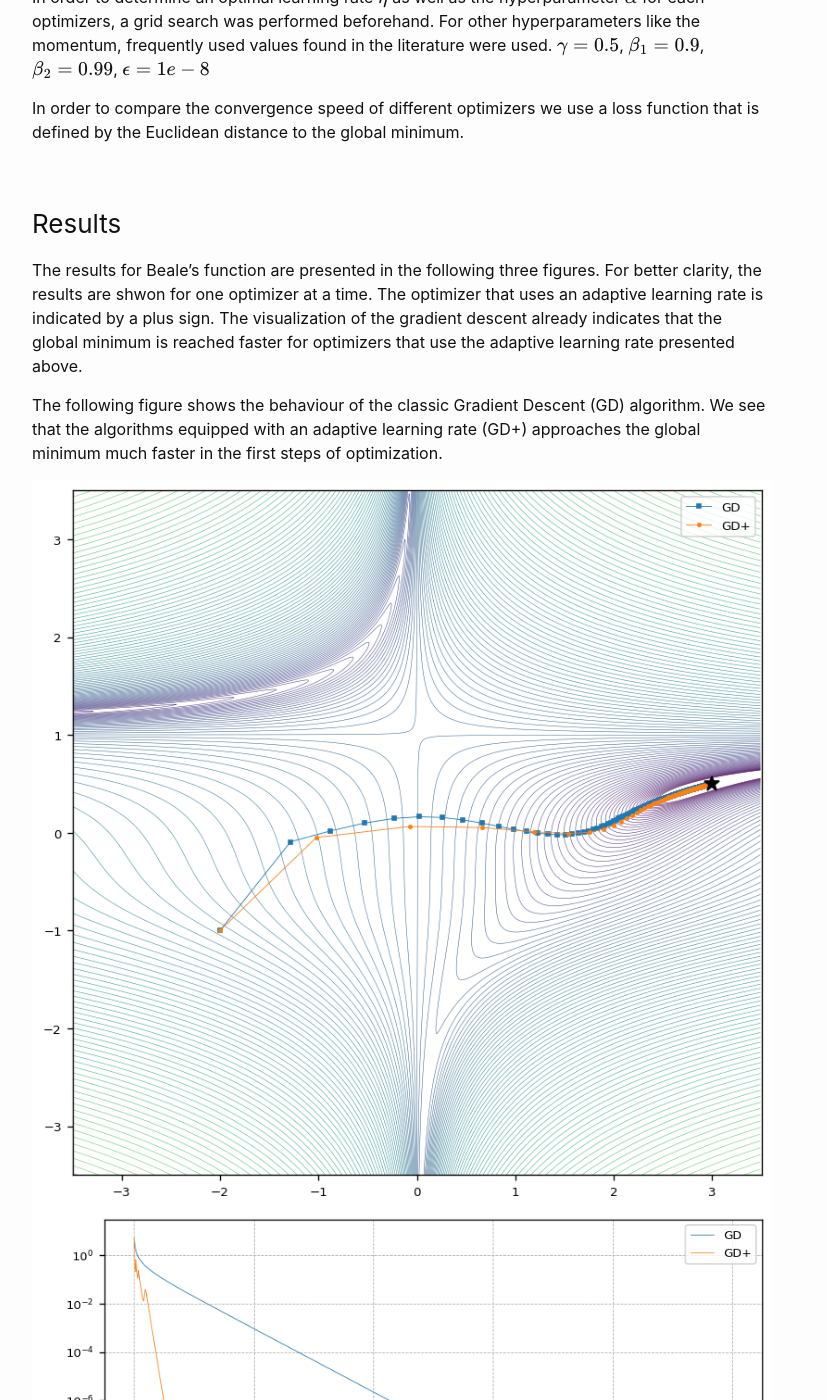
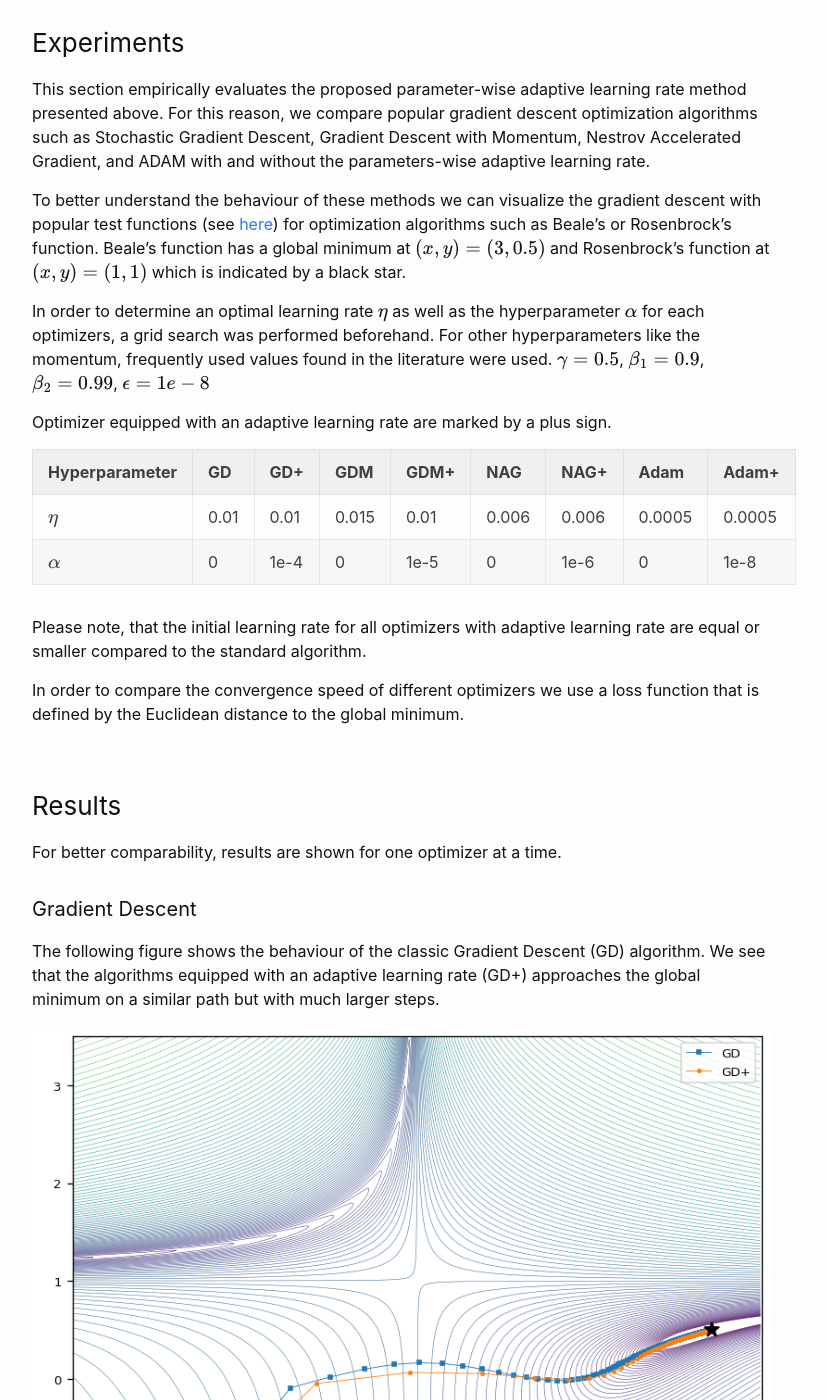
Before and after one commit to kaifishr/kaifishr.github.io, a Jekyll site: the page built from _posts/2020-12-12-adaptive-learning-rate-method.md, in a window 1280 px wide and 1400 px high, scrolled down 5387 px. Shown: the whole window, without its empty margins (238-1065 px from the left). Built offline with Jekyll 4.4.1, drawn with Linux system fonts in a browser that asks for light colours; formulas are drawn with MathJax 3; some of the changed text lies outside the part shown.

Commit message:
- Working on result section

````diff
--- a/_posts/2020-12-12-adaptive-learning-rate-method.md
+++ b/_posts/2020-12-12-adaptive-learning-rate-method.md
@@ -108,64 +108,83 @@
 
 ### Implementation
 
-In this section I want to show how the method introduced above can be integrated into common gradient descent optimization schemes.
+In this section I want to show how the method introduced above can be integrated into common gradient descent optimization schemes. The implementation is fairly straightforward and can also be found on my Github repository (**here**)
 
 ```python
-    def dfdx(x, y, h=1e-9):
-        return 0.5 * (f(x+h, y) - f(x-h, y)) / h
+def f(x, y):
+    """
+    Beale's function
+    """
+    return (1.5 - x + x*y)**2 + (2.25 - x + x*y**2)**2 + (2.625 - x + x*y**3)**2
+```
 
-    def dfdy(x, y, h=1e-9):
-        return 0.5 * (f(x, y+h) - f(x, y-h)) / h
+```python
+def dfdx(x, y, h=1e-9):
+    return 0.5 * (f(x+h, y) - f(x-h, y)) / h
 
-    def gradient_descent():
-        x -= learning_rate * dfdx(x, y)
-        y -= learning_rate * dfdy(x, y)
+def dfdy(x, y, h=1e-9):
+    return 0.5 * (f(x, y+h) - f(x, y-h)) / h
+```
 
-    def gradient_descent():
-        dx = dfdx(x, y)
-        dy = dfdy(x, y)
+```python
+def gradient_descent():
+    x -= learning_rate * dfdx(x, y)
+    y -= learning_rate * dfdy(x, y)
+```
 
-        learning_rate_x += alpha * dx * dx_old
-        learning_rate_y += alpha * dy * dy_old
+```python
+dx_old = 0.0
+dy_old = 0.0
 
-        x -= learning_rate_x * dx
-        y -= learning_rate_y * dy
+learning_rate_x = learning_rate
+learning_rate_y = learning_rate
 
-        dx_old = dx
-        dy_old = dy
+def gradient_descent():
+    dx = dfdx(x, y)
+    dy = dfdy(x, y)
 
-    def gradient_descent_adam():
+    learning_rate_x += alpha * dx * dx_old
+    learning_rate_y += alpha * dy * dy_old
 
-        dx = dfdx(x, y)
-        dy = dfdy(x, y)
+    x -= learning_rate_x * dx
+    y -= learning_rate_y * dy
 
-        m_x = beta_1 * m_x_old + (1.0 - beta_1) * dx
-        m_y = beta_1 * m_y_old + (1.0 - beta_1) * dy
+    dx_old = dx
+    dy_old = dy
+```
 
-        v_x = beta_2 * v_x_old + (1.0 - beta_2) * dx * dx
-        v_y = beta_2 * v_y_old + (1.0 - beta_2) * dy * dy
+```python
+def gradient_descent_adam():
 
-        m_x_hat = m_x / (1.0 - beta_1**(i+1))
-        m_y_hat = m_y / (1.0 - beta_1**(i+1))
+    dx = dfdx(x, y)
+    dy = dfdy(x, y)
 
-        v_x_hat = v_x / (1.0 - beta_2**(i+1))
-        v_y_hat = v_y / (1.0 - beta_2**(i+1))
+    m_x = beta_1 * m_x_old + (1.0 - beta_1) * dx
+    m_y = beta_1 * m_y_old + (1.0 - beta_1) * dy
 
-        learning_rate_x += alpha * dx * dx_old
-        learning_rate_y += alpha * dy * dy_old
+    v_x = beta_2 * v_x_old + (1.0 - beta_2) * dx * dx
+    v_y = beta_2 * v_y_old + (1.0 - beta_2) * dy * dy
 
-        x -= (learning_rate_x / (np.sqrt(v_x_hat) + epsilon)) * m_x_hat
-        y -= (learning_rate_y / (np.sqrt(v_y_hat) + epsilon)) * m_y_hat
+    m_x_hat = m_x / (1.0 - beta_1**(i+1))
+    m_y_hat = m_y / (1.0 - beta_1**(i+1))
 
-        m_x_old = m_x
-        m_y_old = m_y
+    v_x_hat = v_x / (1.0 - beta_2**(i+1))
+    v_y_hat = v_y / (1.0 - beta_2**(i+1))
 
-        v_x_old = v_x
-        v_y_old = v_y
+    learning_rate_x += alpha * dx * dx_old
+    learning_rate_y += alpha * dy * dy_old
 
-        dx_old = dx
-        dy_old = dy
+    x -= (learning_rate_x / (np.sqrt(v_x_hat) + epsilon)) * m_x_hat
+    y -= (learning_rate_y / (np.sqrt(v_y_hat) + epsilon)) * m_y_hat
 
+    m_x_old = m_x
+    m_y_old = m_y
+
+    v_x_old = v_x
+    v_y_old = v_y
+
+    dx_old = dx
+    dy_old = dy
 ```
 
 ### Experiments
@@ -176,24 +195,40 @@
 
 In order to determine an optimal learning rate $$\eta$$ as well as the hyperparameter $$\alpha$$ for each optimizers, a grid search was performed beforehand. For other hyperparameters like the momentum, frequently used values found in the literature were used. $$\gamma=0.5$$, $$\beta_1=0.9$$, $$\beta_2=0.99$$, $$\epsilon=1e-8$$
 
+Optimizer equipped with an adaptive learning rate are marked by a plus sign.
+
+| Hyperparameter | GD | GD+ | GDM | GDM+ | NAG | NAG+ | Adam | Adam+ |
+|----------------|----|-----|-----|------|-----|------|------|-------|
+| $$\eta$$ | 0.01 | 0.01 | 0.015 | 0.01 | 0.006 | 0.006 | 0.0005 | 0.0005 |
+| $$\alpha$$ | 0 | 1e-4 | 0 | 1e-5 | 0 | 1e-6 | 0 | 1e-8 |
+
+Please note, that the initial learning rate for all optimizers with adaptive learning rate are equal or smaller compared to the standard algorithm.
+
 In order to compare the convergence speed of different optimizers we use a loss function that is defined by the Euclidean distance to the global minimum.
 
 ### Results
 
-The results for Beale's function are presented in the following three figures. For better clarity, the results are shwon for one optimizer at a time. The optimizer that uses an adaptive learning rate is indicated by a plus sign. The visualization of the gradient descent already indicates that the global minimum is reached faster for optimizers that use the adaptive learning rate presented above.
+For better comparability, results are shown for one optimizer at a time.
 
-The following figure shows the behaviour of the classic Gradient Descent (GD) algorithm. We see that the algorithms equipped with an adaptive learning rate (GD+) approaches the global minimum much faster in the first steps of optimization.
+#### Gradient Descent
+
+The following figure shows the behaviour of the classic Gradient Descent (GD) algorithm. We see that the algorithms equipped with an adaptive learning rate (GD+) approaches the global minimum on a similar path but with much larger steps.
 
 ![](/assets/images/post6/gd_beale_gd_alpha_1em5.png)
+
+This behaviour is also reflected in the loss as apparent in the next figure. The loss shows that the adaptive learning rate not only allows to approach the global minimum much faster, it also gets about an order of magnitued closer after convergence.
+
 ![](/assets/images/post6/loss_gd_beale_1em4.png)
 
-GDM:
+#### GDM
 
+<!--
 ![](/assets/images/post6/gd_beale_gdm_alpha_1em5.png)
+-->
 ![](/assets/images/post6/gd_beale_gdm_alpha_5em5.png)
 ![](/assets/images/post6/loss_gdm_beale_5em4.png)
 
-NAG:
+#### NAG
 
 ![](/assets/images/post6/gd_beale_nag_alpha_1em6.png)
 ![](/assets/images/post6/gd_beale_nag_alpha_1em8.png)
@@ -222,7 +257,9 @@
 
 ### Discussion
 
-Using an adaptive learning rate allows to ... less time necessary for hyperparameter search.
+The visualization of the gradient descent already indicates that the global minimum is reached faster for optimizers that use the adaptive learning rate presented above.
+
+Using an adaptive learning rate allows to ... less time necessary for hyperparameter search. In principle it is possible to start with a learning rate of zero.
 
 ### Outlook
 
````
